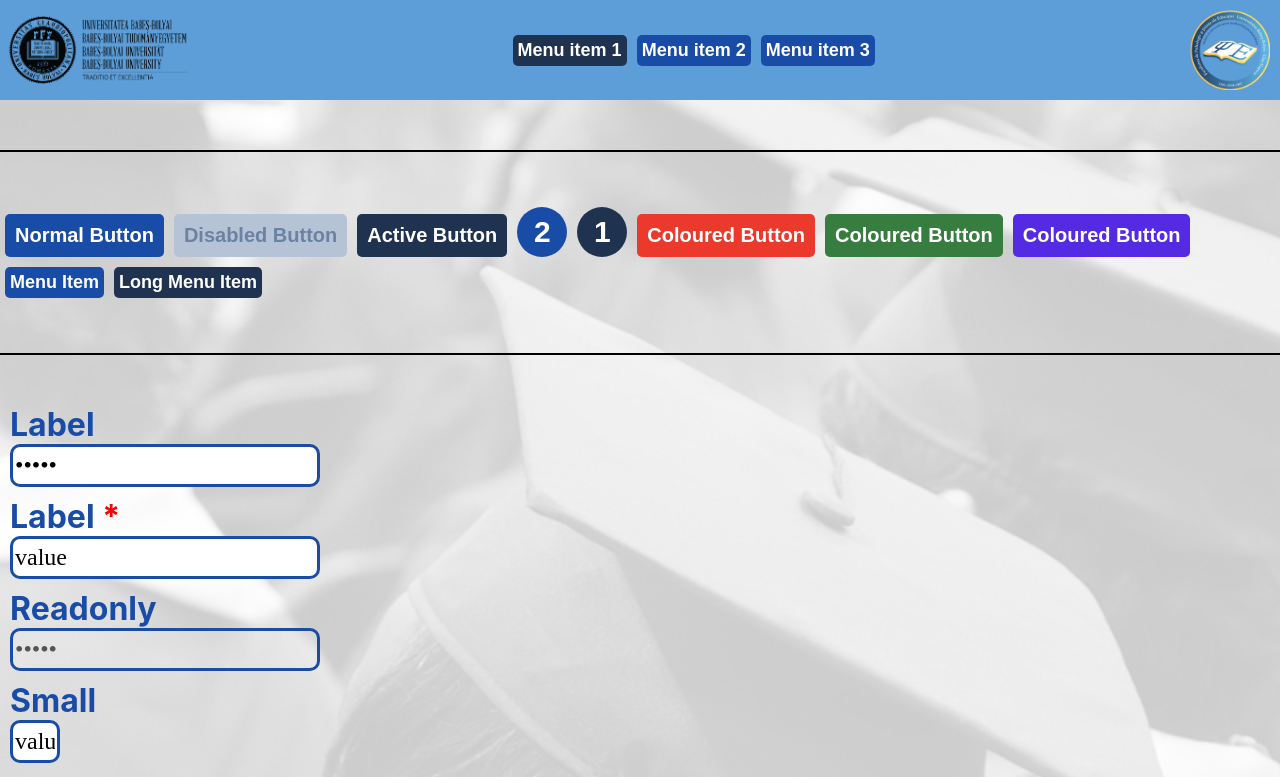
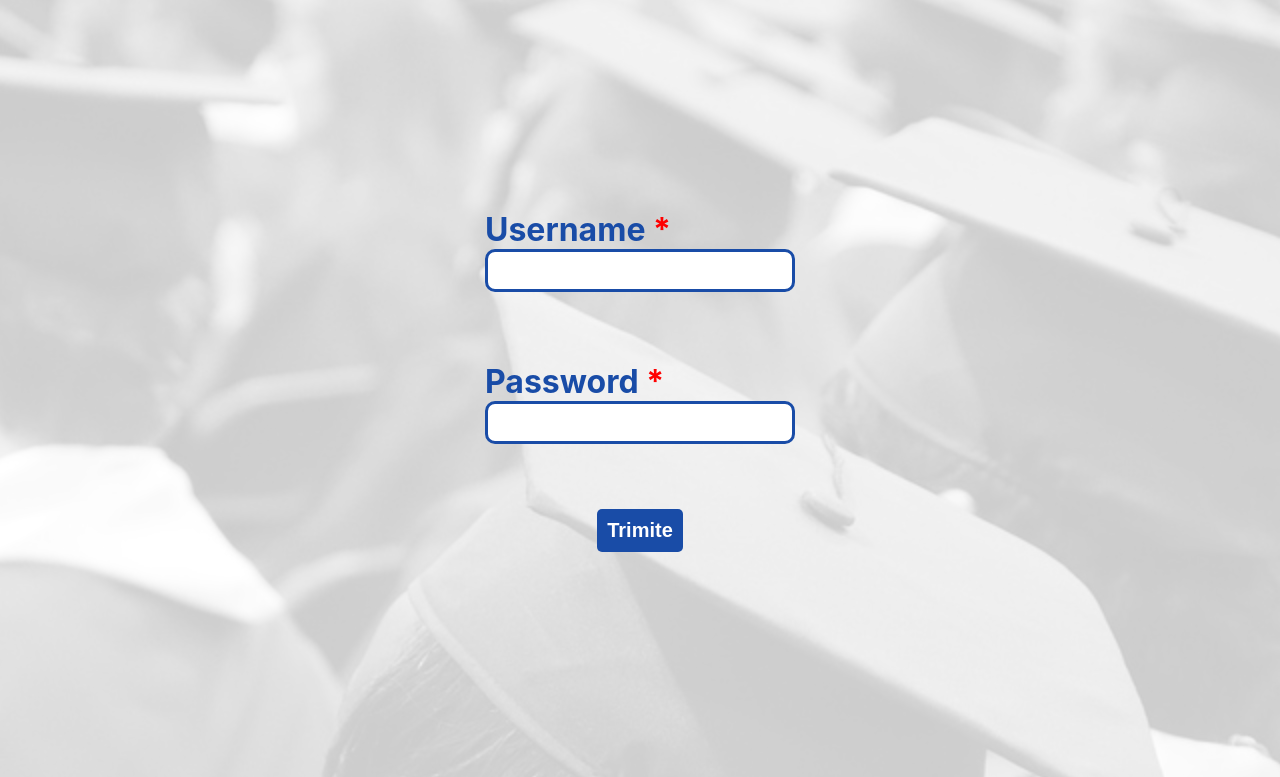
Before and after one commit to atanasovRazvan/bachelors-management-system, a React (Create React App) app: page /login in a window 1280 px wide. Shown: the top 777 px of the page. Built offline with nearby package versions, Linux system fonts and the light colour scheme.

Commit message:
Set up Router, login, dashboard

```diff
--- a/package.json
+++ b/package.json
@@ -6,10 +6,10 @@
     "@testing-library/jest-dom": "^5.16.4",
     "@testing-library/react": "^13.2.0",
     "@testing-library/user-event": "^13.5.0",
-    "react-router-dom": "^6.3.0",
     "sass": "^1.51.0",
     "react": "^18.1.0",
     "react-dom": "^18.1.0",
+    "react-router-dom": "^5.3.3",
     "react-scripts": "5.0.1",
     "web-vitals": "^2.1.4"
   },
--- a/src/App.js
+++ b/src/App.js
@@ -1,8 +1,11 @@
-import Storybook from './storybook-page/storybook'
+import AuthProvider from "./context/AuthProvider";
+import AppRouter from "./utils/AppRouter";
 
 function App() {
   return (
-      <Storybook />
+      <AuthProvider>
+        <AppRouter />
+      </AuthProvider>
   );
 }
 
--- /dev/null
+++ b/src/context/AuthProvider.jsx
@@ -0,0 +1,33 @@
+import React from 'react';
+import PropTypes from 'prop-types';
+import useLocalStorage from '../utils/CustomHooks';
+
+export const AuthContext = React.createContext();
+
+const AuthProvider = ({ children }) => {
+    const [username, setUsername] = useLocalStorage('username', null);
+    const [userRole, setUserRole] = useLocalStorage('userRole', null);
+
+    const value = {
+        username,
+        userRole,
+        setUsername,
+        setUserRole,
+    };
+
+    return (
+        <AuthContext.Provider value={value}>
+            {children}
+        </AuthContext.Provider>
+    );
+};
+
+AuthProvider.defaultProps = {
+    children: null,
+};
+
+AuthProvider.propTypes = {
+    children: PropTypes.node,
+};
+
+export default AuthProvider;
--- /dev/null
+++ b/src/dashboard/dashboard.jsx
@@ -0,0 +1,5 @@
+const Dashboard = () => {
+    return (<div>Dashboard</div>);
+}
+
+export default Dashboard;
--- /dev/null
+++ b/src/login/login.jsx
@@ -0,0 +1,50 @@
+import {useContext, useState} from "react";
+import Input from "../input/input";
+import Button from "../button/button";
+import {AuthContext} from "../context/AuthProvider";
+import './login.scss';
+
+const Login = () => {
+    const [username, setUser] = useState('');
+    const [password, setPassword] = useState('');
+    const { setUsername, setUserRole } = useContext(AuthContext);
+
+    const handleClick = () => {
+        console.log("Username: " + username);
+        console.log("Password: " + password);
+
+        // TODO: POST Login
+        // IF all good, do:
+        setUsername(username);
+        setUserRole('admin');
+    }
+
+    return(
+        <div className="login">
+            <div className="login-bg" />
+            <div className="login-content">
+                <Input
+                    label={"Username"}
+                    value={username}
+                    onEdit={setUser}
+                    required={true}
+                />
+                <Input
+                    label={"Password"}
+                    value={password}
+                    onEdit={setPassword}
+                    type={"password"}
+                    required={true}
+                />
+                <div className="login-button">
+                    <Button
+                        value={"Trimite"}
+                        action={handleClick}
+                    />
+                </div>
+            </div>
+        </div>
+    );
+}
+
+export default Login;
--- /dev/null
+++ b/src/login/login.scss
@@ -0,0 +1,19 @@
+.login{
+  &-bg {
+    background: url("../utils/diss_background.jpg") no-repeat center center;
+    position: fixed;
+    top: 0;
+    height: 100vh;
+    width: 100vw;
+    z-index: -1;
+    opacity: 0.2;
+  }
+
+  &-content{
+    margin-top: 200px;
+    display: flex;
+    flex-direction: column;
+    align-items: center;
+    gap: 50px;
+  }
+}
--- /dev/null
+++ b/src/notfound/notfound.jsx
@@ -0,0 +1,10 @@
+import { Link } from 'react-router-dom';
+import './notfound.scss';
+
+const NotFound = () => (
+        <Link to={"/"}>
+            <div className="notfound" />
+        </Link>
+)
+
+export default NotFound;
--- /dev/null
+++ b/src/notfound/notfound.scss
@@ -0,0 +1,6 @@
+.notfound{
+  background: url("../utils/NotFound.png") no-repeat;
+  background-size: contain;
+  height: 100vh;
+  width: 100vw;
+}
--- /dev/null
+++ b/src/utils/AppRouter.jsx
@@ -0,0 +1,31 @@
+import {AuthContext} from "../context/AuthProvider";
+import {useContext} from "react";
+import {BrowserRouter as Router, Redirect, Route, Switch} from "react-router-dom";
+import AuthenticatedRoute from "./AuthenticatedRoute";
+import Storybook from "../storybook-page/storybook";
+import Login from "../login/login";
+import Dashboard from "../dashboard/dashboard";
+import NotFound from "../notfound/notfound";
+
+
+const AppRouter = () => {
+    const { username } = useContext(AuthContext);
+    return (
+        <Router>
+            <Switch>
+                <Route path={"/storybook"} component={Storybook} />
+                <AuthenticatedRoute path={"/login"} component={Login} />
+                {
+                    username ?
+                        <Route exact path="/" component={Dashboard} />
+                        :
+                        <Redirect from="/" to="/login" />
+                }
+                <Route exact path="/notfound" component={NotFound} />
+                <Redirect from="*" to="/notfound" />
+            </Switch>
+        </Router>
+    );
+}
+
+export default AppRouter;
--- /dev/null
+++ b/src/utils/AuthenticatedRoute.jsx
@@ -0,0 +1,14 @@
+import {useContext} from "react";
+import {AuthContext} from "../context/AuthProvider";
+import { Route, Redirect } from "react-router-dom";
+
+const AuthenticatedRoute = ({ path, exact, component }) => {
+    const { userRole } = useContext(AuthContext);
+    return (
+        userRole === null
+            ? (<Route path={path} exact={exact} component={component} />)
+            : (<Redirect to="/" />)
+    );
+};
+
+export default AuthenticatedRoute;
--- /dev/null
+++ b/src/utils/CustomHooks.jsx
@@ -0,0 +1,38 @@
+import { useState } from 'react';
+
+function useLocalStorage(key, initialValue) {
+    // State to store our value
+    // Pass initial state function to useState so logic is only executed once
+    const [storedValue, setStoredValue] = useState(() => {
+        try {
+            // Get from local storage by key
+            const item = window.localStorage.getItem(key);
+            // Parse stored json or if none return initialValue
+            return item ? JSON.parse(item) : initialValue;
+        } catch (error) {
+            // If error also return initialValue
+            console.log(error);
+            return initialValue;
+        }
+    });
+
+    // Return a wrapped version of useState's setter function that ...
+    // ... persists the new value to localStorage.
+    const setValue = (value) => {
+        try {
+            // Allow value to be a function so we have same API as useState
+            const valueToStore = value instanceof Function ? value(storedValue) : value;
+            // Save state
+            setStoredValue(valueToStore);
+            // Save to local storage
+            window.localStorage.setItem(key, JSON.stringify(valueToStore));
+        } catch (error) {
+            // A more advanced implementation would handle the error case
+            console.log(error);
+        }
+    };
+
+    return [storedValue, setValue];
+}
+
+export default useLocalStorage;
```
Also changed, not shown: src/utils/NotFound.png (added), 1 other file (tests, documents, lock files or other folders).
